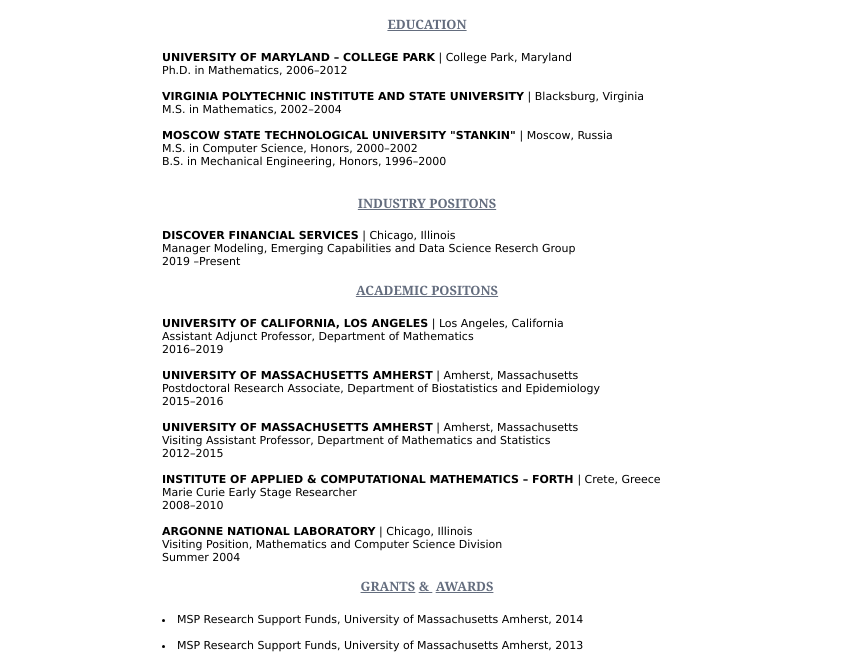
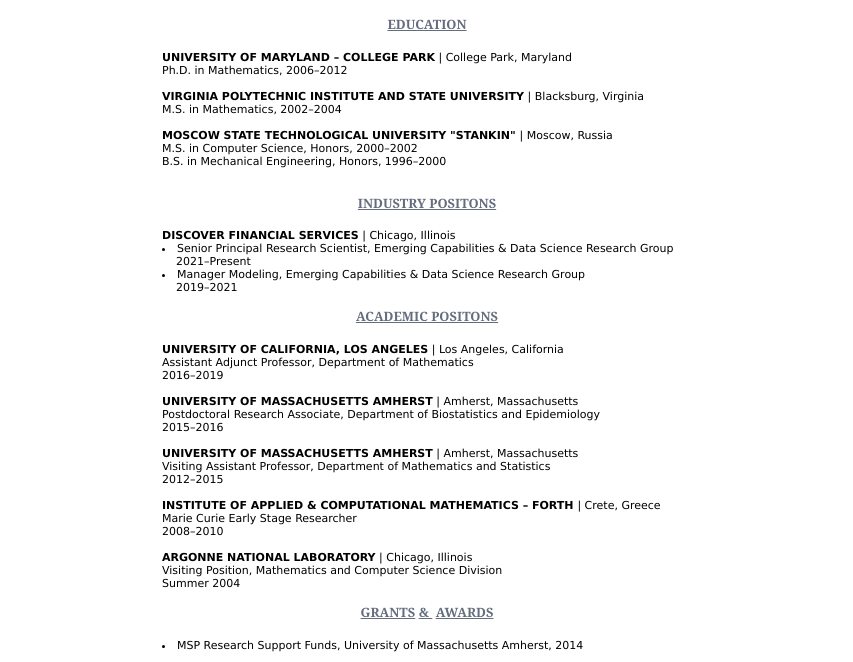
Before and after one commit to amiroshn15/amiroshn15.github.io, a plain HTML site: page resume.html in a window 1280 px wide. Shown: the part 97-759 px from the top of the page, without its empty margins (213-1066 px from the left). Drawn offline with Linux system fonts and the light colour scheme.

Commit message:
resume is changed

```diff
--- a/resume.html
+++ b/resume.html
@@ -59,9 +59,21 @@
             <!-- <br> -->
             <b>DISCOVER FINANCIAL SERVICES</b> | Chicago, Illinois
             <br>
-            Manager Modeling, Emerging Capabilities and Data Science Reserch Group
+            <li>Senior Principal Research Scientist, Emerging Capabilities & Data Science Research Group</li>
+            &nbsp;&nbsp;&nbsp; 2021–Present
             <br>
-            2019 –Present
+            <li>Manager Modeling, Emerging Capabilities & Data Science Research Group</li>
+            &nbsp;&nbsp;&nbsp; 2019–2021
+            <br>
+    <!-- <div id="faketable5px"><table><tr><td></td></tr></table></div> -->
+        <!-- <u> Academic Appointments </u> -->
+            <!-- <br> -->
+            <!-- <br> -->
+            <!-- <b>DISCOVER FINANCIAL SERVICES</b> | Chicago, Illinois
+            <br>
+            Manager Modeling, Emerging Capabilities and Data Science Research Group
+            <br>
+            2019–2021 -->
     <!-- <br> -->
     <!-- <br> -->
     <!-- <u> Visiting Appointments </u> -->
```
